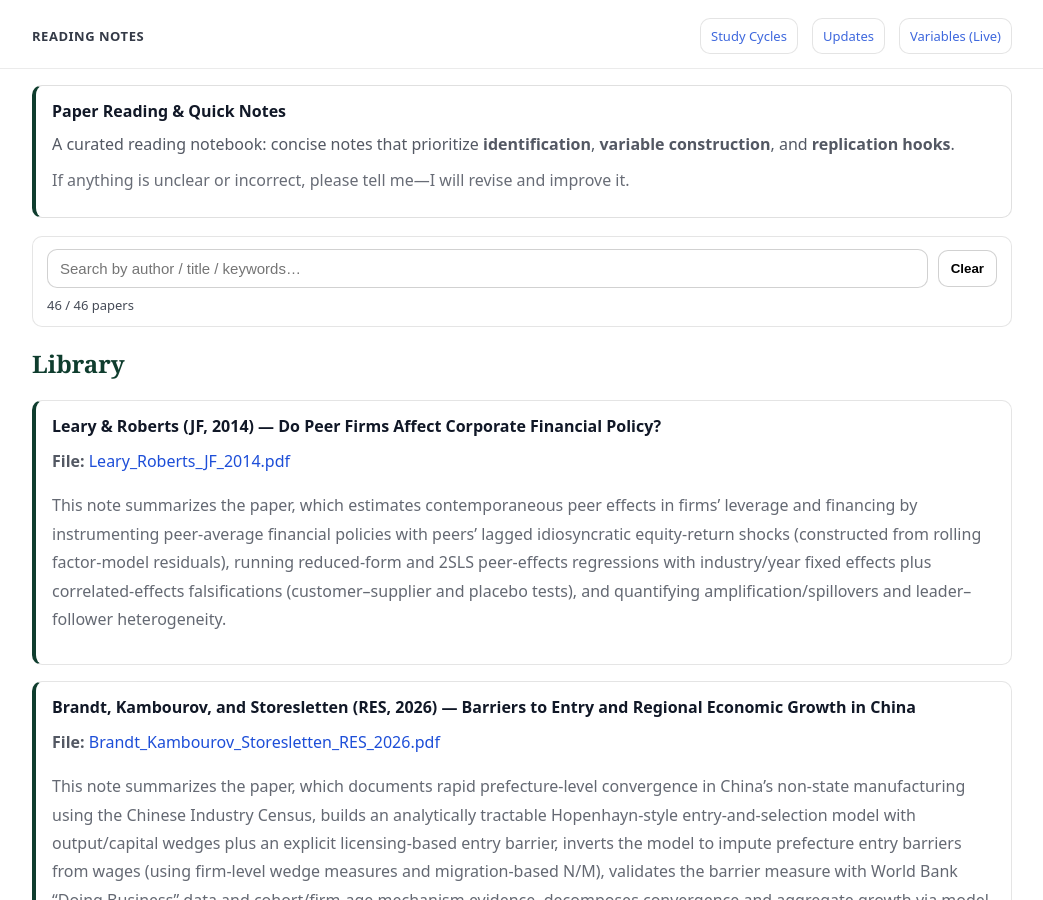
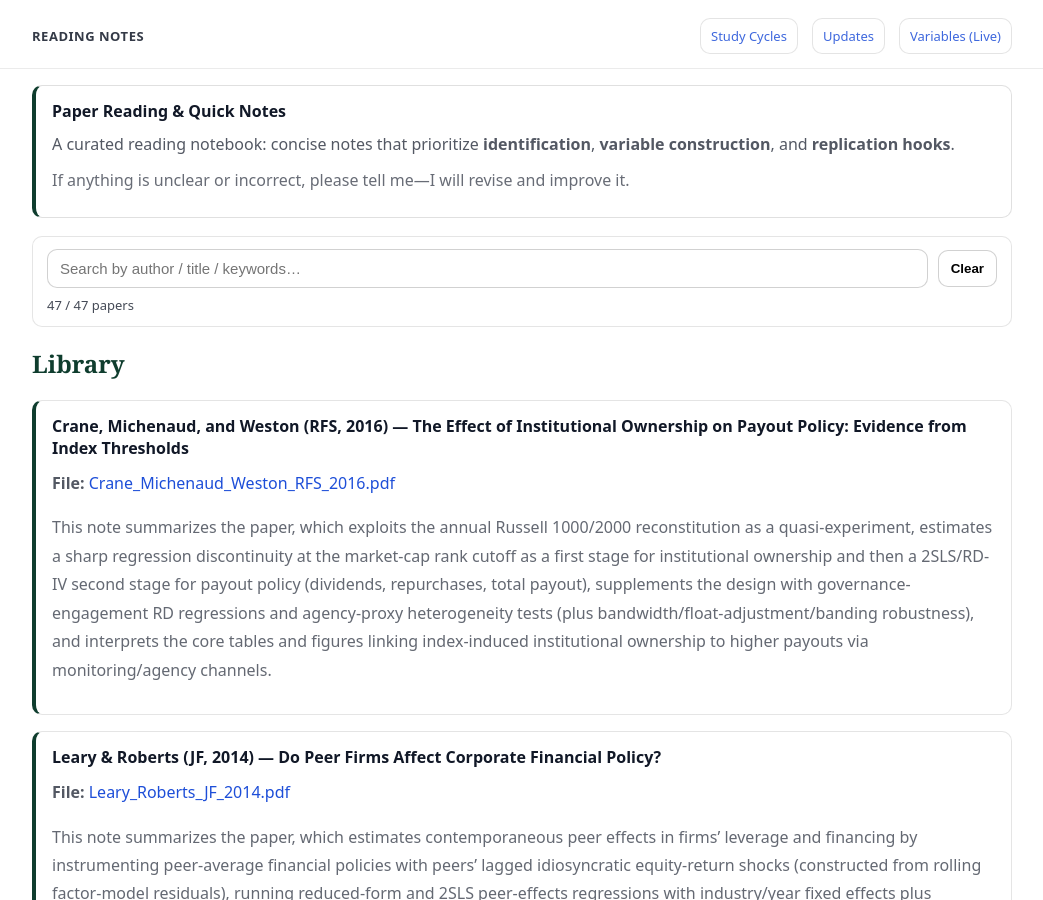
Before and after one commit to yaxinzn/study-archive, a Jekyll site: the page built from reading/index.md, in a window 1280 px wide and 900 px high. Shown: the whole window, without its empty margins (118-1161 px from the left). Built offline with Jekyll 4.4.1, drawn with Linux system fonts in a browser that asks for light colours.

Commit message:
Reading: add/update Crane_Michenaud_Weston_RFS_2016.pdf

```diff
--- a/_data/reading.yml
+++ b/_data/reading.yml
@@ -1,3 +1,7 @@
+- title: "Crane, Michenaud, and Weston (RFS, 2016) — The Effect of Institutional Ownership on Payout Policy: Evidence from Index Thresholds"
+  file: "Crane_Michenaud_Weston_RFS_2016.pdf"
+  desc: "This note summarizes the paper, which exploits the annual Russell 1000/2000 reconstitution as a quasi-experiment, estimates a sharp regression discontinuity at the market-cap rank cutoff as a first stage for institutional ownership and then a 2SLS/RD-IV second stage for payout policy (dividends, repurchases, total payout), supplements the design with governance-engagement RD regressions and agency-proxy heterogeneity tests (plus bandwidth/float-adjustment/banding robustness), and interprets the core tables and figures linking index-induced institutional ownership to higher payouts via monitoring/agency channels."
+
 - title: "Leary & Roberts (JF, 2014) — Do Peer Firms Affect Corporate Financial Policy?"
   file: "Leary_Roberts_JF_2014.pdf"
   desc: "This note summarizes the paper, which estimates contemporaneous peer effects in firms’ leverage and financing by instrumenting peer-average financial policies with peers’ lagged idiosyncratic equity-return shocks (constructed from rolling factor-model residuals), running reduced-form and 2SLS peer-effects regressions with industry/year fixed effects plus correlated-effects falsifications (customer–supplier and placebo tests), and quantifying amplification/spillovers and leader–follower heterogeneity."
```
Also changed, not shown: 1 other file.
